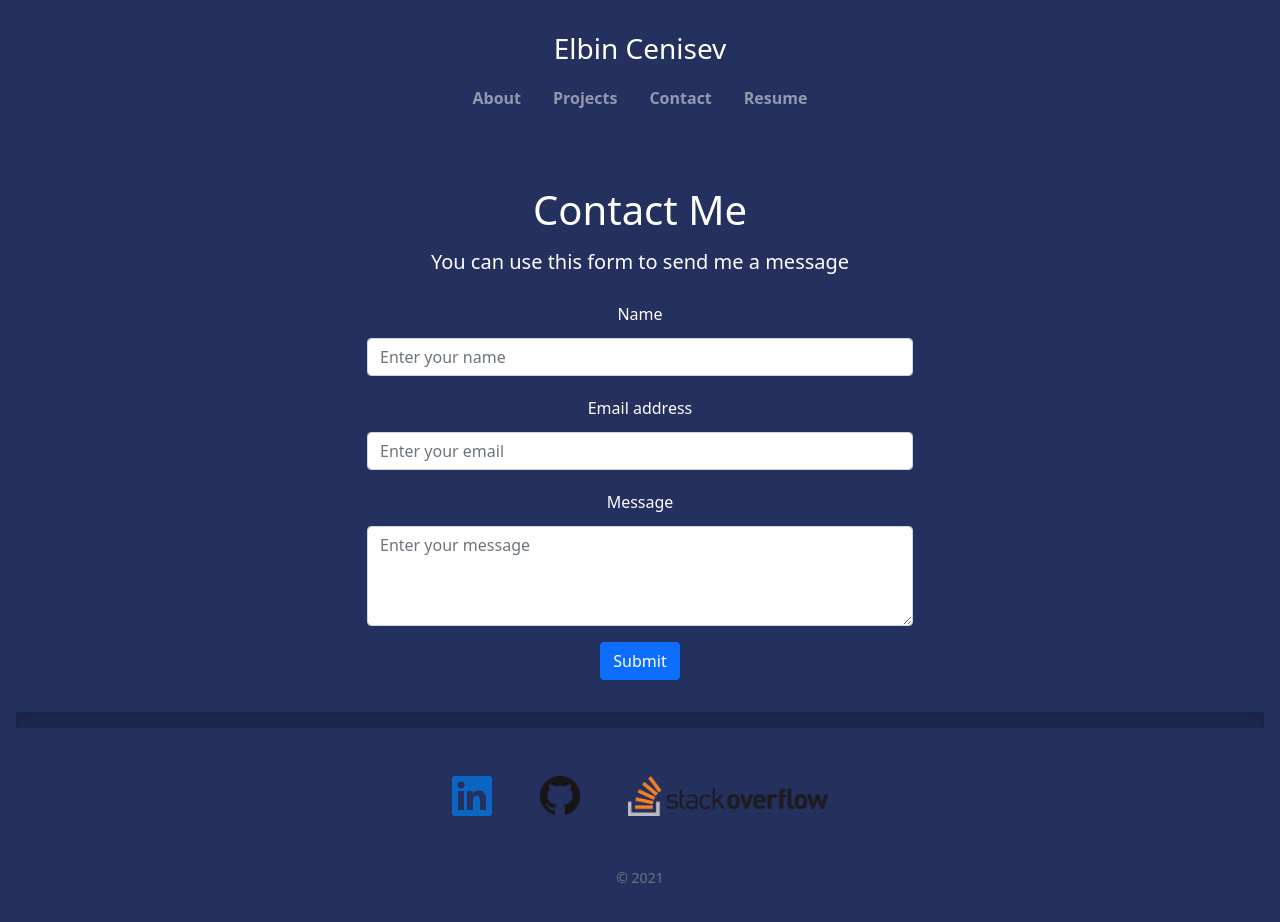
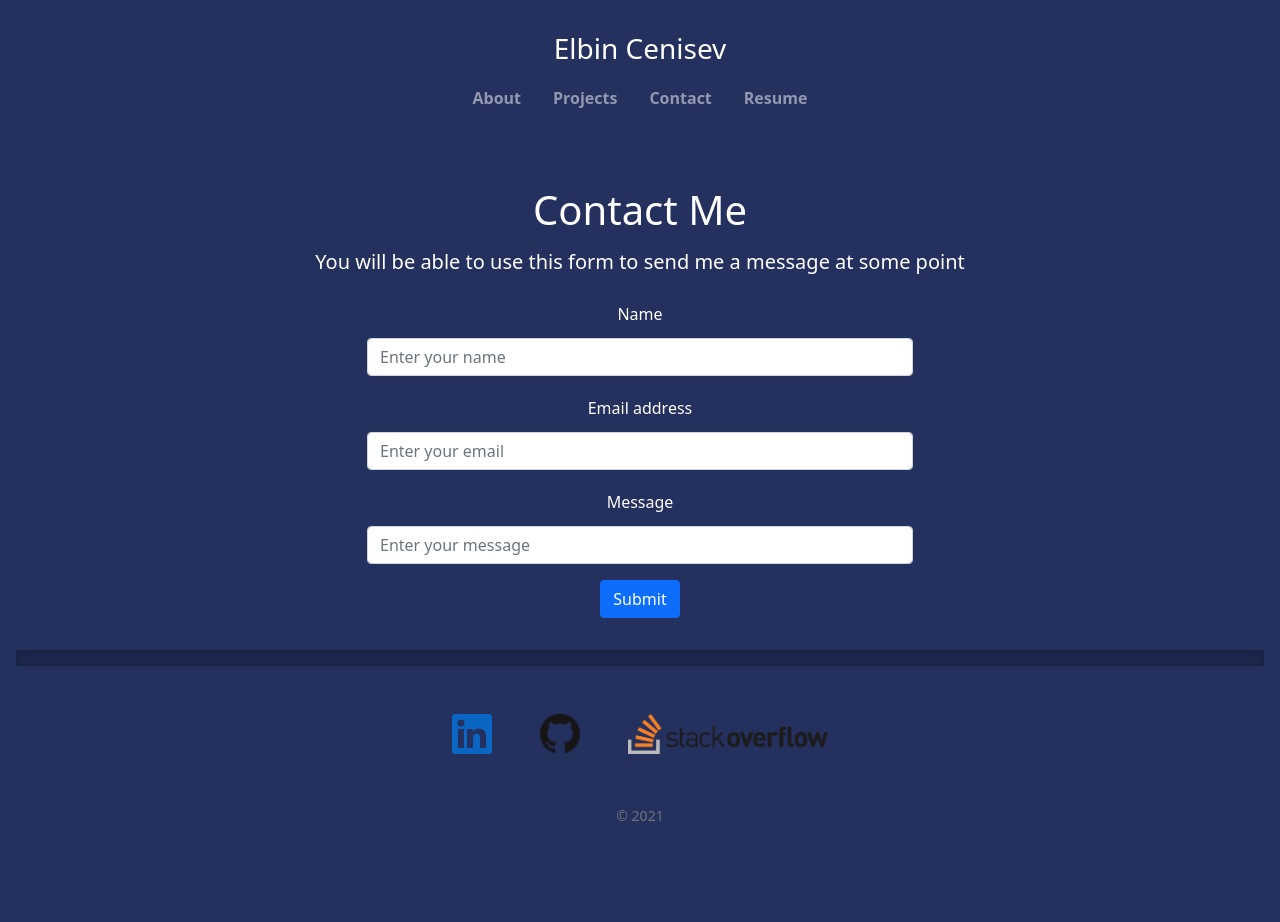
Before and after one commit to elbin-cenisev/portfolio-react, a React (Create React App) app: page /contact in a window 1280 px wide. After the commit the page ends 862 px from the top, so only its background shows below. Built offline with nearby package versions, Linux system fonts and the light colour scheme.

Commit message:
input is now correctly handled in Contact form

```diff
--- a/src/components/Contact.js
+++ b/src/components/Contact.js
@@ -6,6 +6,8 @@ var validator = require('validator');
 // Contact form
 function Contact() {
     // State variables for each field in the form
+    const [name, setName] = useState('');
+    const [message, setMessage] = useState('');
     const [email, setEmail] = useState('');
     const [errorMessage, setErrorMessage] = useState('');
     const [show, setShow] = useState(false);
@@ -14,7 +16,7 @@ function Contact() {
     var error = document.getElementById("errorField");
     var emailField = document.getElementById("formEmail")
 
-
+    // Validates the email
     function checkEmail(e) {
         if (!(validator.isEmail(email))) {
             // There is only one error message, so I set it
@@ -27,6 +29,7 @@ function Contact() {
         }
     }
 
+    // This if statement just handles error message display for email field
     if (show) {
         error.textContent = errorMessage
         error.style.color = "red"
@@ -41,20 +44,47 @@ function Contact() {
         // Based on the input type, we set the state of either email, username, and password
         if (inputType === 'email') {
             setEmail(inputValue);
+        } else if (inputType === 'name') {
+            setName(inputValue);
+        } else if (inputType === 'message') {
+            setMessage(inputValue);
         }
     }
+
+    // All this does for now is just make the fields empty
+    const handleFormSubmit = (e) => {
+        e.preventDefault();
+
+        // Make sure all the fields are valid
+        if (!(validator.isEmail(email))) {
+            alert("Invalid email address")
+        }
+
+        // If all is well, ... Clear the fields (because I don't know how to submit a message directly)
+        else {
+            setName('');
+            setMessage('');
+            setEmail('');
+        }
+    };
 
     return (
         <Container className="contact">
             <h1 className="mt-3">Contact Me</h1>
-            <p className="lead">You can use this form to send me a message</p>
+            <p className="lead">You will be able to use this form to send me a message at some point</p>
 
             <Row className="justify-content-center">
                 <Form className="text-center" style={{ width: '50%' }}>
 
                     <Form.Group className="mb-3" controlId="formName">
                         <Form.Label>Name</Form.Label>
-                        <Form.Control type="text" placeholder="Enter your name" />
+                        <Form.Control
+                            value={name}
+                            name="name"
+                            type="name"
+                            onChange={setInput}
+                            placeholder="Enter your name" />
+
                     </Form.Group>
 
                     <Form.Group className="mb-3" controlId="formEmail">
@@ -73,11 +103,16 @@ function Contact() {
 
                     <Form.Group className="mb-3" controlId="formMessage">
                         <Form.Label>Message</Form.Label>
-                        <Form.Control as="textarea" type="text"
-                            style={{ height: '100px' }} placeholder="Enter your message" />
+                        <Form.Control
+                            value={message}
+                            name="message"
+                            type="message"
+                            placeholder="Enter your message"
+                            onChange={setInput}
+                        />
                     </Form.Group>
 
-                    <Button variant="primary" type="submit">
+                    <Button variant="primary" onClick={handleFormSubmit}>
                         Submit
                     </Button>
                 </Form>
```
